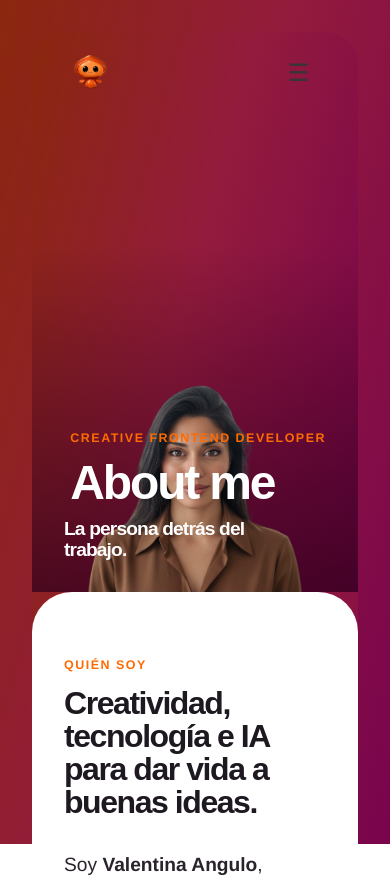
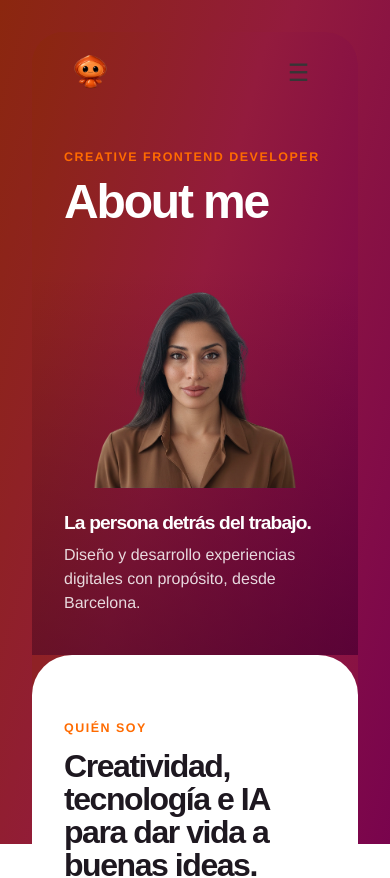
Before and after one commit to VtinaDev/Portfolio-Vtina, a Vue app: page /about in a window 390 px wide. Shown: the top 878 px of the page. Built offline with nearby package versions, Linux system fonts and the light colour scheme; some icons are missing; the HTML template or start-up script is replaced by a standard one.

Commit message:
Fix mobile about and contact layouts

```diff
--- a/src/pages/About.vue
+++ b/src/pages/About.vue
@@ -137,5 +137,47 @@ export default { name: 'About', components: { LayoutBase, Navbar }, data() { ret
 .btn-cv { display: inline-block; border: 2px solid transparent; border-radius: 999px; background: linear-gradient(90deg, #a83b00, #a30059); color: #fff; padding: .75rem 1.45rem; font-weight: 800; text-decoration: none; transition: transform .25s ease, box-shadow .25s ease; }
 .btn-cv--outline { border-color: #9a1a50; background: transparent; color: #8c1748; }
 .btn-cv:hover { box-shadow: 0 .65rem 1.25rem rgba(122, 11, 60, .22); transform: translateY(-.2rem); }
-@media (max-width: 720px) { .about-page { border-radius: 2rem; } .about-hero { min-height: 35rem; } .about-hero::after { background: linear-gradient(0deg, rgba(47, 0, 24, .72), transparent 62%); } .about-hero__image { max-width: 76%; height: 86%; } .about-hero__content { display: flex; min-height: inherit; flex-direction: column; justify-content: flex-end; gap: .75rem; padding: 2rem; } .about-hero__panel--right { align-self: start; max-width: 14rem; padding: 0; } .about-hero__panel--right p { display: none; } .about-story { grid-template-columns: 1fr; gap: 2rem; padding: 4rem 2rem; } .about-story h2 { max-width: 16ch; } .skills-section { padding-inline: 1rem; } .skills-groups { grid-template-columns: 1fr; } .skills-group--secondary { grid-column: auto; } .about-buttons { flex-wrap: wrap; } }
+@media (max-width: 720px) {
+  .about-page { border-radius: 2rem; }
+  .about-hero {
+    display: grid;
+    grid-template-rows: auto auto auto;
+    min-height: 0;
+  }
+  .about-hero::after { background: linear-gradient(0deg, rgba(47, 0, 24, .42), transparent 62%); }
+  .about-hero__content { display: contents; }
+  .about-hero__panel:first-child {
+    z-index: 2;
+    grid-row: 1;
+    padding: 7.25rem 2rem 1.5rem;
+  }
+  .about-hero__image {
+    position: relative;
+    z-index: 1;
+    grid-row: 2;
+    bottom: auto;
+    left: auto;
+    width: min(72%, 17rem);
+    max-width: none;
+    height: auto;
+    margin: 0 auto 1.5rem;
+    transform: none;
+  }
+  .about-hero__panel--right {
+    z-index: 2;
+    grid-row: 3;
+    justify-self: auto;
+    max-width: 20rem;
+    padding: 0 2rem 2.5rem;
+  }
+  .about-story { grid-template-columns: 1fr; gap: 2rem; padding: 4rem 2rem; }
+  .about-story h2 { max-width: 16ch; }
+  :deep(.about-hero__navbar .nav-links--open a) { color: #2d1724; }
+  :deep(.about-hero__navbar .nav-links--open a.router-link-active) { border-bottom-color: #f39c12; }
+  :deep(.about-hero__navbar .nav-links--open a:hover) { color: #8c1748; }
+  .skills-section { padding-inline: 1rem; }
+  .skills-groups { grid-template-columns: 1fr; }
+  .skills-group--secondary { grid-column: auto; }
+  .about-buttons { flex-wrap: wrap; }
+}
 </style>
--- a/src/pages/Contact.vue
+++ b/src/pages/Contact.vue
@@ -172,5 +172,20 @@ export default {
 .privacy-note { margin: .35rem 0 0; color: #6c6268; font-size: .78rem; line-height: 1.5; }
 .privacy-note a { color: #8c1748; font-weight: 700; }
 
-@media (max-width: 720px) { .contact-page { border-radius: 2rem; } .contact-hero { min-height: 38rem; } .contact-hero__content { display: flex; flex-direction: column; justify-content: flex-end; align-items: start; gap: 1.5rem; padding: 7rem 2rem 3rem; } .contact-hero__conversion { max-width: 21rem; padding: 0; } .contact-card { grid-template-columns: 1fr; gap: 3rem; padding: 4rem 2rem; } .contact-card h2 { max-width: 16ch; } }
+@media (max-width: 720px) {
+  .contact-page { border-radius: 2rem; }
+  .contact-hero { min-height: 38rem; }
+  .contact-hero__content { display: flex; flex-direction: column; justify-content: flex-end; align-items: start; gap: 1.5rem; padding: 7rem 2rem 3rem; }
+  .contact-hero__conversion { max-width: 21rem; padding: 0; }
+  .contact-card { grid-template-columns: 1fr; gap: 3rem; padding: 4rem 2rem; }
+  .contact-card h2 { max-width: 16ch; }
+  .social-link { max-width: 100%; min-width: 0; margin-right: 0; }
+  .social-link > span:not(.social-link__arrow) { min-width: 0; overflow-wrap: anywhere; }
+  .social-link svg, .social-link__arrow { flex: 0 0 auto; }
+}
+
+@media (max-width: 380px) {
+  .contact-card { padding-inline: 1.25rem; }
+  .contact-form { padding: 1.25rem; }
+}
 </style>
```
